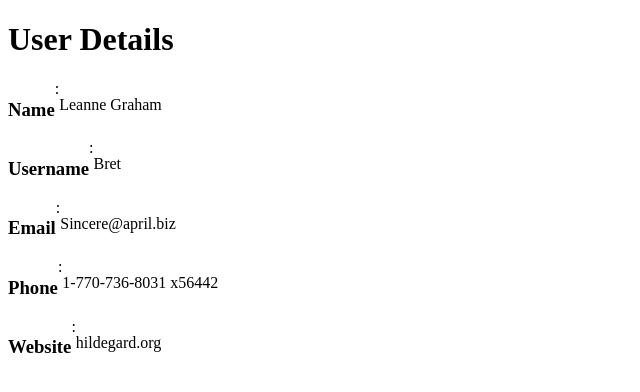
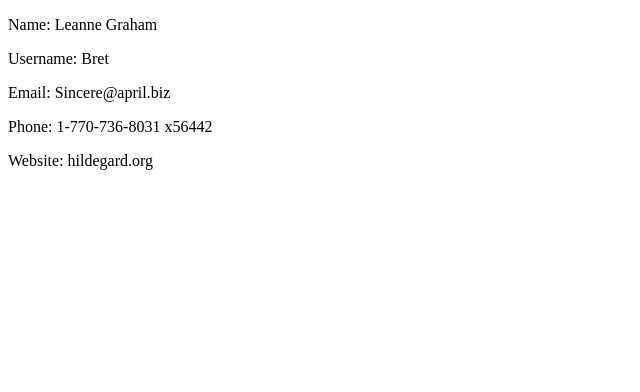
Before and after one commit to acciojob/routing-people-Rahulllkr, a React app: page /users/1 in a window 1280 px wide. Shown: the top 392 px of the page, without its empty margins (0-640 px from the left). Built offline with nearby package versions, Linux system fonts and the light colour scheme.

Commit message:
now check

```diff
--- a/src/components/UserDetail.js
+++ b/src/components/UserDetail.js
@@ -67,28 +67,17 @@ const UserDetail = () => {
     setLoader(false);
   }, [num]);
 
-  if(loader)return <h1>Loading...</h1>
+  if(loader)return <div><h1>Loading...</h1></div>
 
   if(!userDetail) return <h1>User not found</h1>
 
   return (
     <div>
-      <h1>User Details</h1>
-      <div style={{ display: "flex" }}>
-        <h3>Name</h3>:<p>{userDetail.name}</p>
-      </div>
-      <div style={{ display: "flex" }}>
-        <h3>Username</h3>:<p>{userDetail.username}</p>
-      </div>
-      <div style={{ display: "flex" }}>
-        <h3>Email</h3>:<p>{userDetail.email}</p>
-      </div>
-      <div style={{ display: "flex" }}>
-        <h3>Phone</h3>:<p>{userDetail.phone}</p>
-      </div>
-      <div style={{ display: "flex" }}>
-        <h3>Website</h3>:<p>{userDetail.website}</p>
-      </div>
+<p>Name: {userDetail.name}</p>
+<p>Username: {userDetail.username}</p>
+<p>Email: {userDetail.email}</p>
+<p>Phone: {userDetail.phone}</p>
+<p>Website: {userDetail.website}</p>
     </div>
   );
 };
```
